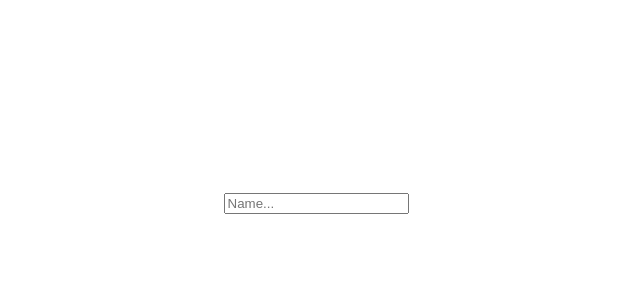
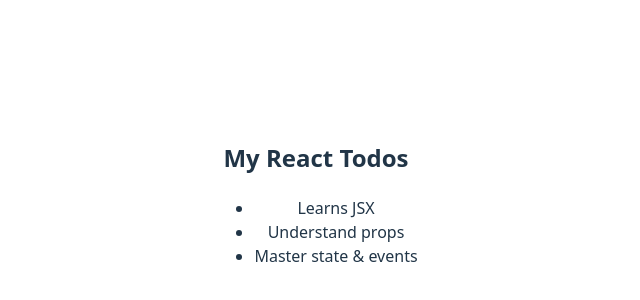
Before and after one commit to tfwnj/react-course, a React (Vite) app: page / in a window 1280 px wide. Shown: the part 198-498 px from the top of the page, without its empty margins (324-964 px from the left). Built offline with nearby package versions, Linux system fonts and the light colour scheme.

Commit message:
lists and keys

```diff
--- a/src/App.jsx
+++ b/src/App.jsx
@@ -2,20 +2,30 @@
 import { useState } from 'react';
 import './App.css';
 
-
-function App() {
-  const [name, setName] = useState("");
-
-  function handleChange(event) {
-    const value = event.target.value;
-    setName(value);
-    console.log(value);
-  }
+function TodoList() {
+  const todos = [
+    {id: 1, text: "Learns JSX"},
+    {id: 2, text: "Understand props"},
+    {id: 3, text: "Master state & events"},
+  ];
 
   return (
     <div>
-      <input type="text" placeholder='Name...' onChange={handleChange} />
-      {name}
+      <h2>My React Todos</h2>
+      <ul>
+        {todos.map((todo) => (
+          <li key={todo.id}>{todo.text}</li>
+        ))}
+      </ul>
+    </div>
+  );
+}
+
+function App() {
+
+  return (
+    <div>
+      <TodoList />
     </div>
   );
 }
```
